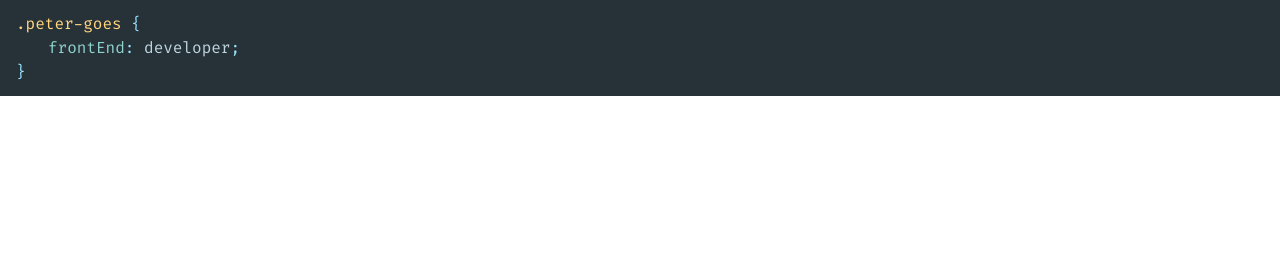
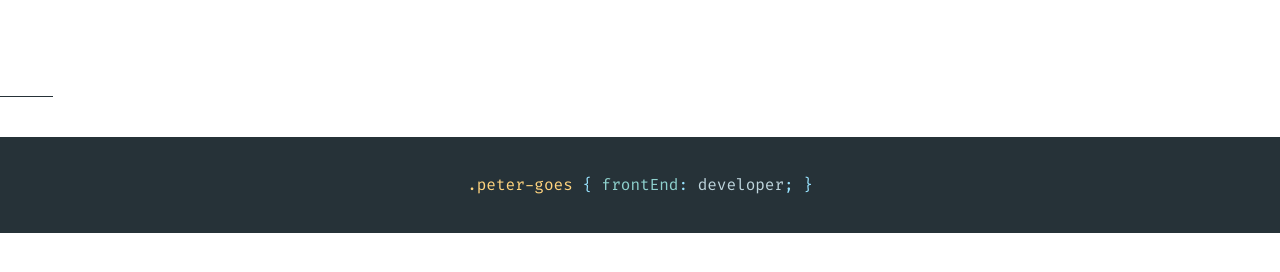
Before and after one commit to petergoes/nl.petergoes.notes, a website: page lib/templates/_base.html in a window 1280 px wide. Drawn offline with nearby package versions, Linux system fonts and the light colour scheme; files that its build step writes are made by us from their sources.

Commit message:
move name to footer

```diff
--- a/lib/templates/_base.html
+++ b/lib/templates/_base.html
@@ -10,6 +10,7 @@
 <link rel="stylesheet" href="/base.css">
 <link rel="stylesheet" href="/typography.css">
 <link rel="stylesheet" href="/components/header.css">
+<link rel="stylesheet" href="/components/footer.css">
 <link rel="stylesheet" href="/components/nav.css">
 
 <link rel="shortcut icon" href="/assets/logo-192.png">
@@ -21,19 +22,9 @@
 </head>
 <body>
 <header class="page-header">
-	<div class="page-header__link-wrapper">
-		<a href="/" class="page-header__link">
-			<span class="page-header__name"><span class="page-header__code-decoration" aria-hidden="true" role="presentation" tabindex="-1">.</span>peter-goes</span> <span class="page-header__code-decoration" aria-hidden="true" role="presentation">{</span>
-				<span class="page-header__occupation">
-					<span class="page-header__property">frontEnd</span><span class="page-header__code-decoration" aria-hidden="true" role="presentation">:</span> <span class="page-header__property--value">developer</span><span class="page-header__code-decoration" aria-hidden="true" role="presentation">;</span></span>
-				</span>
-			<span class="page-header__code-decoration" aria-hidden="true" role="presentation">}</span>
-		</a>
-	</div>
 	<h1 class="page-header__title">{{ title | safe }}</h1>
 </header>
 
-{% if breadcrumbs.length > 1 %}
 <nav class="breadcrumbs">
 {% for breadcrumb in breadcrumbs %}
 	{% if not loop.first %}&gt; {% endif %}
@@ -42,7 +33,6 @@
 	{% if not loop.last %}</a>{% endif %}
 {% endfor %}
 </nav>
-{% endif %}
 
 <main class="{{ mainClass }}" role="main">
 {% block content %}
@@ -51,7 +41,15 @@
 </main>
 
 <footer class="page-footer">
-
+	<div class="page-footer__link-wrapper">
+		<a href="https://petergoes.nl" class="page-footer__link">
+			<span class="page-footer__name"><span class="page-footer__code-decoration" aria-hidden="true" role="presentation" tabindex="-1">.</span>peter-goes</span> <span class="page-footer__code-decoration" aria-hidden="true" role="presentation">{</span>
+				<span class="page-footer__occupation">
+					<span class="page-footer__property">frontEnd</span><span class="page-footer__code-decoration" aria-hidden="true" role="presentation">:</span> <span class="page-footer__property--value">developer</span><span class="page-footer__code-decoration" aria-hidden="true" role="presentation">;</span></span>
+				</span>
+			<span class="page-footer__code-decoration" aria-hidden="true" role="presentation">}</span>
+		</a>
+	</div>
 </footer>
 
 {% block scripts %}
--- a/public/components/footer.css
+++ b/public/components/footer.css
@@ -1,3 +1,51 @@
 .page-footer {
 	height: var(--header-height);
+	background-color: var(--code-background);
+	grid-column-start: 1;
+	grid-column-end: 4;
+	display: flex;
+	justify-content: center;
+	align-items: center;
 }
+
+.page-footer code {
+	background-color: rgba(255, 255, 255, 0.05);
+  	border: 1px solid rgba(255, 255, 255, 0.15);
+}
+
+.page-footer a:hover {
+	text-decoration: none;
+}
+
+.page-footer__link-wrapper {
+	display: block;
+	text-align: left;
+	font-family: "Fira Code";
+}
+
+.page-footer__link {
+	text-decoration: none;
+	color: var(--code-attribute);
+}
+
+.page-footer__link:hover,
+.page-footer__link:focus,
+.page-footer__link:active {
+	border-bottom: none;
+}
+
+.page-footer__link .page-footer__code-decoration {
+	opacity: 1;
+}
+
+.page-footer__name {
+	color: var(--code-selector);
+}
+
+.page-footer__property {
+	color: var(--code-property);
+}
+
+.page-footer__property--value {
+	color: var(--code-value);
+}
--- a/public/components/header.css
+++ b/public/components/header.css
@@ -1,65 +1,9 @@
 .page-header {
 	text-align: center;
-	background-color: var(--code-background);
-	color: var(--code-text);
 	position: relative;
 	height: var(--header-height);
 	display: flex;
 	justify-content: center;
 	align-items: center;
+	border-bottom: 1px solid var(--code-background);
 }
-
-.page-header code {
-	background-color: rgba(255, 255, 255, 0.05);
-  	border: 1px solid rgba(255, 255, 255, 0.15);
-}
-
-.page-header a:hover {
-	text-decoration: none;
-}
-
-.page-header > *:first-child {
-	position: absolute;
-	padding: 1rem;
-	top: 50%;
-	left: 0;
-	transform: translateY(-50%);
-}
-
-.page-header__link-wrapper {
-	display: block;
-	text-align: left;
-	font-family: "Fira Code";
-}
-
-.page-header__link {
-	text-decoration: none;
-	color: var(--code-attribute);
-}
-
-.page-header__link:hover,
-.page-header__link:focus,
-.page-header__link:active {
-	border-bottom: none;
-}
-
-.page-header__link .page-header__code-decoration {
-	opacity: 1;
-}
-
-.page-header__name {
-	color: var(--code-selector);
-}
-
-.page-header__occupation {
-	display: block;
-	padding-left: 2rem;
-}
-
-.page-header__property {
-	color: var(--code-property);
-}
-
-.page-header__property--value {
-	color: var(--code-value);
-}
```
